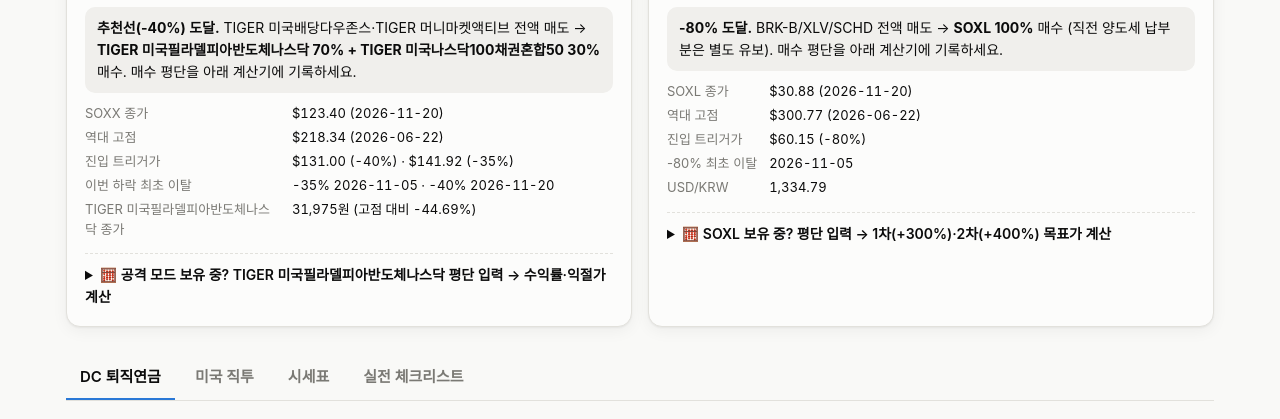
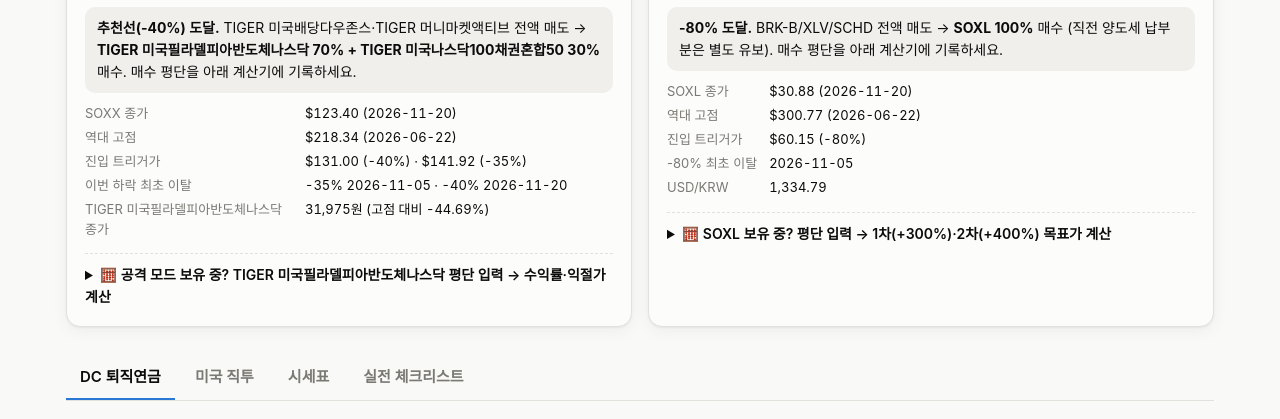
Before and after one commit to chataeyun/executive-dashboard, a plain HTML site: page strategy/index.html in a window 1280 px wide. Shown: the part 381-800 px from the top of the page. Drawn offline with Linux system fonts and the light colour scheme.

Commit message:
style: 긴 상품명 라벨이 단어 중간에서 끊기지 않도록 keep-all 적용

```diff
--- a/strategy/index.html
+++ b/strategy/index.html
@@ -54,7 +54,7 @@ button:hover{border-color:var(--series)}
 .gauge .axis{position:absolute;top:26px;font-size:11px;color:var(--ink-3)}
 .action{background:var(--surface-2);border-radius:10px;padding:10px 12px;font-size:14px;margin-top:6px}
 .kv{display:grid;grid-template-columns:auto 1fr;gap:4px 12px;font-size:13px;margin-top:10px}
-.kv dt{color:var(--ink-3);max-width:15em;overflow-wrap:anywhere} .kv dd{margin:0;font-variant-numeric:tabular-nums}
+.kv dt{color:var(--ink-3);max-width:16em;word-break:keep-all;overflow-wrap:break-word} .kv dd{margin:0;font-variant-numeric:tabular-nums}
 details.calc{margin-top:14px;border-top:1px dashed var(--border);padding-top:10px}
 details.calc summary{cursor:pointer;font-weight:600;font-size:14px}
 .form{display:grid;grid-template-columns:repeat(auto-fit,minmax(140px,1fr));gap:10px;margin-top:10px}
```
